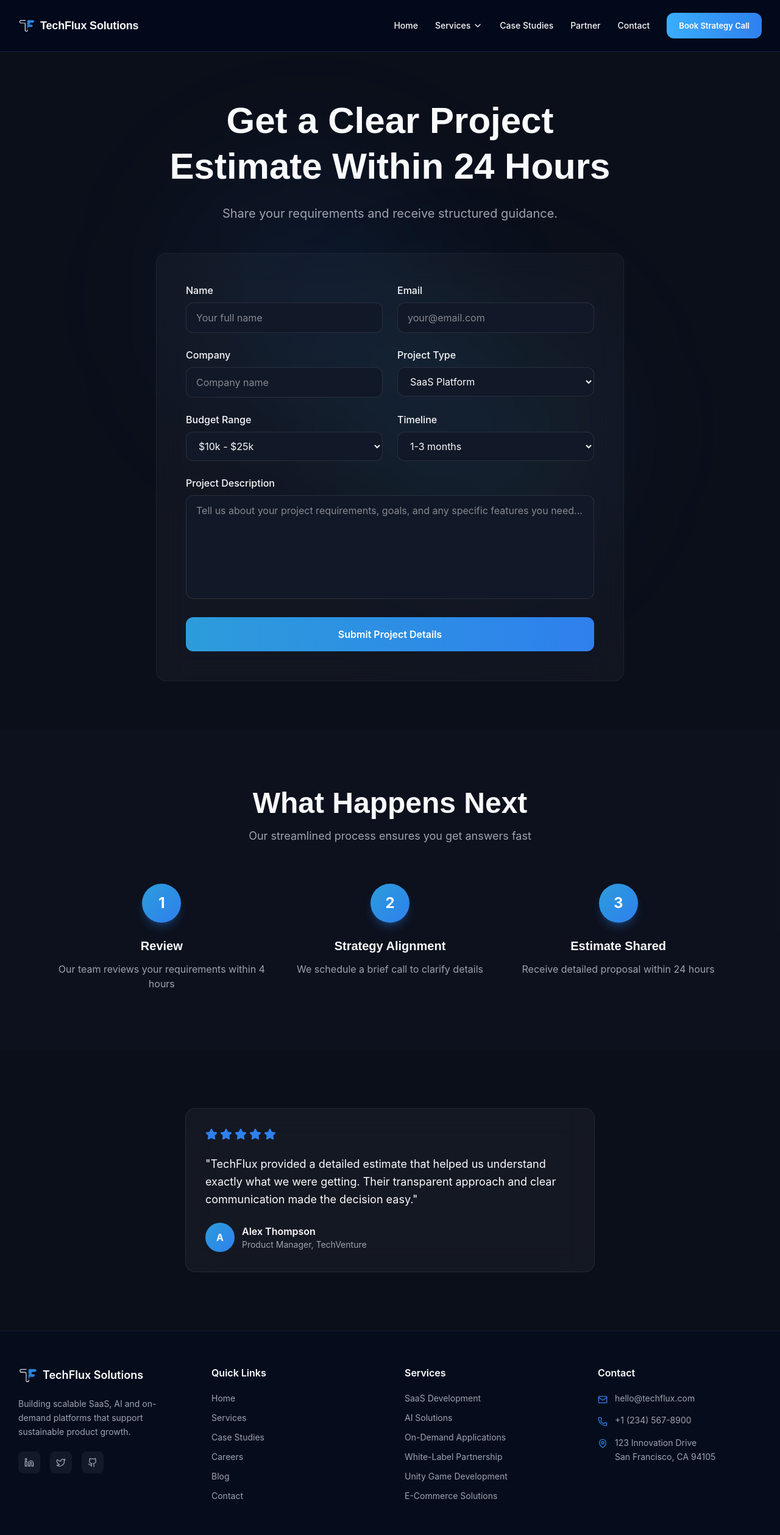
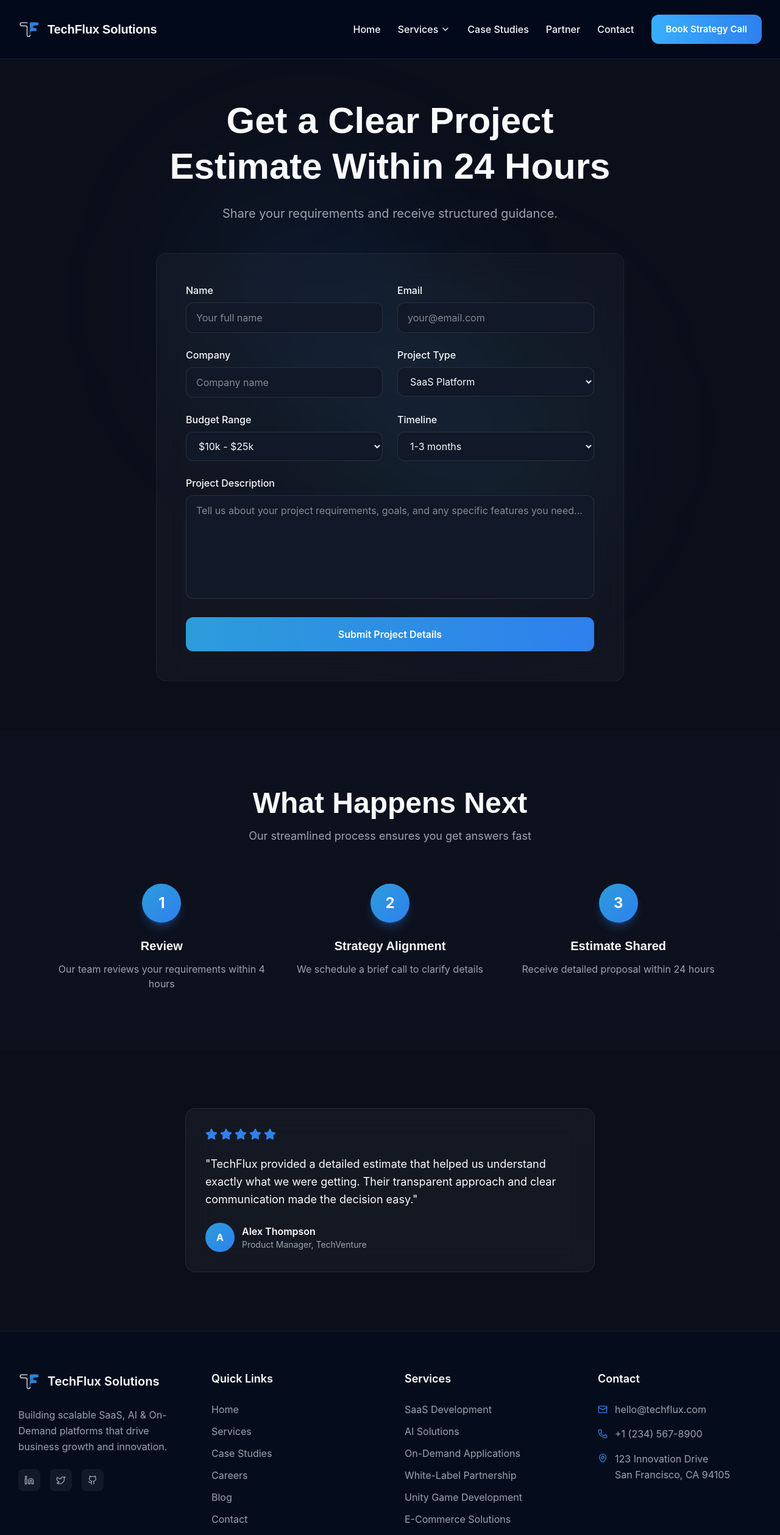
Before and after one commit to tanviikhairnar/TechFlux-new-design, a React (Vite) app: page /get-estimate in a window 1280 px wide. Shown: the top 2517 px of the page at 61% size. Built offline with nearby package versions, Linux system fonts and the light colour scheme.

Commit message:
final upadate of landing page

```diff
--- a/src/app/components/Footer.tsx
+++ b/src/app/components/Footer.tsx
@@ -5,25 +5,28 @@ import techfluxLogo from "../../assets/97803067c0aec46e43b07e2df6709083ebfe41e9.
 export function Footer() {
   return (
     <footer className="border-t border-white/5 bg-[#050d1d]">
-      <div className="mx-auto max-w-[1260px] px-4 pb-8 pt-14 lg:px-5">
+      <div className="mx-auto max-w-[1260px] px-4 pb-10 pt-16 lg:px-5">
+
+        {/* Top Grid */}
         <motion.div
           initial={{ opacity: 0, y: 24 }}
           whileInView={{ opacity: 1, y: 0 }}
           viewport={{ once: true, amount: 0.2 }}
           transition={{ duration: 0.5 }}
-          className="mb-14 grid grid-cols-1 gap-12 md:grid-cols-2 lg:grid-cols-4"
+          className="mb-16 grid grid-cols-1 gap-12 md:grid-cols-2 lg:grid-cols-4"
         >
+          {/* Brand */}
           <div>
-            <div className="mb-5 flex items-center gap-2">
-              <img src={techfluxLogo} alt="TechFlux Logo" className="h-8 w-8" />
-              <span className="font-sora text-lg font-semibold text-white">
+            <div className="mb-6 flex items-center gap-3">
+              <img src={techfluxLogo} alt="TechFlux Logo" className="h-9 w-9" />
+              <span className="font-sora text-xl font-semibold text-white">
                 TechFlux Solutions
               </span>
             </div>
 
-            <p className="mb-5 max-w-[280px] text-sm leading-relaxed text-[#9CA3AF]">
-              Building scalable SaaS, AI and on-demand platforms that support
-              sustainable product growth.
+            <p className="mb-6 max-w-[260px] text-base leading-relaxed text-[#9CA3AF]">
+              Building scalable SaaS, AI & On-Demand platforms that drive
+              business growth and innovation.
             </p>
 
             <div className="flex gap-4">
@@ -31,7 +34,7 @@ export function Footer() {
                 <motion.a
                   key={index}
                   href="#"
-                  whileHover={{ y: -3, scale: 1.04 }}
+                  whileHover={{ y: -3, scale: 1.05 }}
                   transition={{ duration: 0.2 }}
                   className="flex h-9 w-9 items-center justify-center rounded-lg bg-white/5 text-[#9CA3AF] transition-all duration-300 hover:bg-[#2F80ED]/20 hover:text-[#2F80ED]"
                 >
@@ -41,13 +44,19 @@ export function Footer() {
             </div>
           </div>
 
+          {/* Quick Links */}
           <div>
-            <h3 className="mb-5 font-sora font-semibold text-white">Quick Links</h3>
-            <ul className="space-y-3 text-sm">
+            <h3 className="mb-6 font-sora text-lg font-semibold text-white">
+              Quick Links
+            </h3>
+            <ul className="space-y-3 text-base">
               {["Home", "Services", "Case Studies", "Careers", "Blog", "Contact"].map(
                 (item, i) => (
                   <li key={i}>
-                    <a href="#" className="text-[#9CA3AF] transition-colors hover:text-[#2F80ED]">
+                    <a
+                      href="#"
+                      className="text-[#9CA3AF] transition-colors hover:text-[#2F80ED]"
+                    >
                       {item}
                     </a>
                   </li>
@@ -56,9 +65,12 @@ export function Footer() {
             </ul>
           </div>
 
+          {/* Services */}
           <div>
-            <h3 className="mb-5 font-sora font-semibold text-white">Services</h3>
-            <ul className="space-y-3 text-sm">
+            <h3 className="mb-6 font-sora text-lg font-semibold text-white">
+              Services
+            </h3>
+            <ul className="space-y-3 text-base">
               {[
                 "SaaS Development",
                 "AI Solutions",
@@ -68,7 +80,10 @@ export function Footer() {
                 "E-Commerce Solutions",
               ].map((item, i) => (
                 <li key={i}>
-                  <a href="#" className="text-[#9CA3AF] transition-colors hover:text-[#2F80ED]">
+                  <a
+                    href="#"
+                    className="text-[#9CA3AF] transition-colors hover:text-[#2F80ED]"
+                  >
                     {item}
                   </a>
                 </li>
@@ -76,9 +91,12 @@ export function Footer() {
             </ul>
           </div>
 
+          {/* Contact */}
           <div>
-            <h3 className="mb-5 font-sora font-semibold text-white">Contact</h3>
-            <ul className="space-y-4 text-sm">
+            <h3 className="mb-6 font-sora text-lg font-semibold text-white">
+              Contact
+            </h3>
+            <ul className="space-y-4 text-base">
               <li className="flex items-start gap-3">
                 <Mail className="mt-1 h-4 w-4 text-[#2F80ED]" />
                 <span className="text-[#9CA3AF]">hello@techflux.com</span>
@@ -101,40 +119,34 @@ export function Footer() {
           </div>
         </motion.div>
 
+        {/* CTA Box */}
         <motion.div
           initial={{ opacity: 0, y: 24 }}
           whileInView={{ opacity: 1, y: 0 }}
           viewport={{ once: true, amount: 0.3 }}
           transition={{ duration: 0.55 }}
-          whileHover={{ y: -4 }}
-          className="mb-14 rounded-2xl border border-[#1f365f] bg-[#0d1b35] px-8 py-12 text-center"
+          className="mb-16 rounded-2xl border border-[#1f365f] bg-[#0d1b35] px-8 py-14 text-center"
         >
-          <h2 className="mb-4 font-sora text-2xl font-semibold text-white md:text-3xl">
+          <h2 className="mb-4 font-sora text-3xl font-semibold text-white md:text-4xl">
             Ready to Build Something Scalable?
           </h2>
-          <p className="mx-auto mb-8 max-w-2xl text-[#9CA3AF]">
-            Let&apos;s discuss your SaaS, AI, or on-demand project with our
+          <p className="mx-auto mb-8 max-w-2xl text-base text-[#9CA3AF]">
+            Let&apos;s discuss your SaaS, AI, or On-Demand project with our
             product experts.
           </p>
+
           <div className="flex flex-col justify-center gap-4 sm:flex-row">
-            <button className="rounded-xl bg-[#2F80ED] px-6 py-3 text-sm font-medium text-white transition-all duration-300 hover:-translate-y-1 hover:bg-[#1C6DD0] hover:shadow-lg hover:shadow-[#2F80ED]/30">
+            <button className="rounded-xl bg-[#2F80ED] px-7 py-3 text-base font-medium text-white transition-all duration-300 hover:-translate-y-1 hover:bg-[#1C6DD0] hover:shadow-lg hover:shadow-[#2F80ED]/30">
               Book Strategy Call
             </button>
-            <button className="rounded-xl border border-[#2F80ED] px-6 py-3 text-sm font-medium text-[#2F80ED] transition-all duration-300 hover:-translate-y-1 hover:bg-[#2F80ED]/10">
+            <button className="rounded-xl border border-[#2F80ED] px-7 py-3 text-base font-medium text-[#2F80ED] transition-all duration-300 hover:-translate-y-1 hover:bg-[#2F80ED]/10">
               Become a Partner
             </button>
           </div>
         </motion.div>
 
-        <div className="flex flex-col items-center justify-between gap-4 border-t border-white/5 pt-6 text-xs text-[#6B7280] md:flex-row">
-          <p>© 2026 TechFlux Solutions. All rights reserved.</p>
-          <div className="flex gap-6">
-            {["Privacy Policy", "Terms of Service", "Cookie Policy"].map((item, i) => (
-              <a key={i} href="#" className="transition-colors hover:text-[#2F80ED]">
-                {item}
-              </a>
-            ))}
-          </div>
+        <div className="border-t border-white/5 pt-6 text-center text-sm text-[#6B7280]">
+          © 2026 TechFlux Solutions. All Rights Reserved.
         </div>
       </div>
     </footer>
--- a/src/app/components/Navigation.tsx
+++ b/src/app/components/Navigation.tsx
@@ -11,13 +11,20 @@ export function Navigation() {
   return (
     <nav className="fixed top-0 left-0 right-0 z-50 border-b border-[#10213F] bg-[#030A1C]/95 backdrop-blur-md">
       <div className="mx-auto max-w-[1260px] px-4 lg:px-5">
-        <div className="flex h-[84px] items-center justify-between">
+        <div className="flex h-[96px] items-center justify-between">
 
           {/* Logo */}
           <motion.div whileHover={{ scale: 1.02 }} transition={{ duration: 0.2 }}>
-          <Link to="/" className="flex items-center gap-2">
-            <img src={techfluxLogo} alt="TechFlux Logo" className="h-7 w-7 object-contain" />
-            <span className="text-[18px] font-semibold leading-none tracking-[-0.01em] text-[#F9FAFB]" style={{ fontFamily: 'Sora, sans-serif' }}>
+            <Link to="/" className="flex items-center gap-3">
+              <img
+                src={techfluxLogo}
+                alt="TechFlux Logo"
+                className="h-9 w-9 object-contain"
+              />
+              <span
+                className="text-[20px] font-semibold tracking-[-0.01em] text-[#F9FAFB]"
+                style={{ fontFamily: 'Sora, sans-serif' }}
+              >
                 TechFlux Solutions
               </span>
             </Link>
@@ -26,7 +33,7 @@ export function Navigation() {
           {/* Desktop Nav Links */}
           <div className="hidden items-center gap-7 lg:flex">
 
-            <Link to="/" className="text-[14px] font-medium leading-none text-[#F9FAFB] transition-colors hover:text-[#2F80ED]">
+            <Link to="/" className="text-[16px] font-medium text-[#F9FAFB] transition-colors hover:text-[#2F80ED]">
               Home
             </Link>
 
@@ -36,7 +43,7 @@ export function Navigation() {
               onMouseEnter={() => setServicesOpen(true)}
               onMouseLeave={() => setServicesOpen(false)}
             >
-              <button className="flex items-center gap-1 text-[14px] font-medium leading-none text-[#F9FAFB] transition-colors hover:text-[#2F80ED]">
+              <button className="flex items-center gap-1 text-[16px] font-medium text-[#F9FAFB] transition-colors hover:text-[#2F80ED]">
                 Services
                 <ChevronDown
                   className={`w-4 h-4 transition-transform duration-200 ${
@@ -73,15 +80,15 @@ export function Navigation() {
               </AnimatePresence>
             </div>
 
-            <a href="/#portfolio" className="text-[14px] font-medium leading-none text-[#F9FAFB] transition-colors hover:text-[#2F80ED]">
+            <a href="/#portfolio" className="text-[16px] font-medium text-[#F9FAFB] transition-colors hover:text-[#2F80ED]">
               Case Studies
             </a>
 
-            <Link to="/become-partner" className="text-[14px] font-medium leading-none text-[#F9FAFB] transition-colors hover:text-[#2F80ED]">
+            <Link to="/become-partner" className="text-[16px] font-medium text-[#F9FAFB] transition-colors hover:text-[#2F80ED]">
               Partner
             </Link>
 
-            <Link to="/contact" className="text-[14px] font-medium leading-none text-[#F9FAFB] transition-colors hover:text-[#2F80ED]">
+            <Link to="/contact" className="text-[16px] font-medium text-[#F9FAFB] transition-colors hover:text-[#2F80ED]">
               Contact
             </Link>
 
@@ -89,7 +96,7 @@ export function Navigation() {
             <motion.div whileHover={{ y: -2 }} transition={{ duration: 0.2 }}>
               <Link
                 to="/book-strategy-call"
-              className="inline-flex h-[42px] items-center rounded-xl bg-gradient-to-r from-[#3AAEFE] to-[#2F80ED] px-5 text-[13px] font-semibold leading-none text-white transition-all duration-300 hover:brightness-110 hover:shadow-lg hover:shadow-[#2F80ED]/30"
+                className="inline-flex h-[48px] items-center rounded-xl bg-gradient-to-r from-[#3AAEFE] to-[#2F80ED] px-6 text-[15px] font-semibold text-white transition-all duration-300 hover:brightness-110 hover:shadow-lg hover:shadow-[#2F80ED]/30"
               >
                 Book Strategy Call
               </Link>
@@ -115,24 +122,24 @@ export function Navigation() {
               className="lg:hidden border-t border-white/5 py-4 bg-[#030A1C]/95 backdrop-blur-md"
             >
               <div className="flex flex-col gap-3">
-                <Link to="/" className="text-sm text-[#F9FAFB] hover:text-[#2F80ED] py-2">
+                <Link to="/" className="text-[16px] text-[#F9FAFB] hover:text-[#2F80ED] py-2">
                   Home
                 </Link>
-                <a href="/#saas" className="text-sm text-[#F9FAFB] hover:text-[#2F80ED] py-2">
+                <a href="/#saas" className="text-[16px] text-[#F9FAFB] hover:text-[#2F80ED] py-2">
                   SaaS Development
                 </a>
-                <a href="/#ai" className="text-sm text-[#F9FAFB] hover:text-[#2F80ED] py-2">
+                <a href="/#ai" className="text-[16px] text-[#F9FAFB] hover:text-[#2F80ED] py-2">
                   AI Solutions
                 </a>
-                <a href="/#portfolio" className="text-sm text-[#F9FAFB] hover:text-[#2F80ED] py-2">
+                <a href="/#portfolio" className="text-[16px] text-[#F9FAFB] hover:text-[#2F80ED] py-2">
                   Case Studies
                 </a>
-                <Link to="/contact" className="text-sm text-[#F9FAFB] hover:text-[#2F80ED] py-2">
+                <Link to="/contact" className="text-[16px] text-[#F9FAFB] hover:text-[#2F80ED] py-2">
                   Contact
                 </Link>
                 <Link
                   to="/book-strategy-call"
-                  className="mt-2 rounded-lg bg-gradient-to-r from-[#2D9CDB] to-[#2F80ED] px-5 py-2.5 text-center text-sm font-semibold text-white transition-all duration-300 hover:brightness-110 hover:shadow-lg hover:shadow-[#2F80ED]/30"
+                  className="mt-2 rounded-lg bg-gradient-to-r from-[#2D9CDB] to-[#2F80ED] px-5 py-3 text-center text-[15px] font-semibold text-white transition-all duration-300 hover:brightness-110 hover:shadow-lg hover:shadow-[#2F80ED]/30"
                 >
                   Book Strategy Call
                 </Link>
--- a/src/app/pages/Home.tsx
+++ b/src/app/pages/Home.tsx
@@ -53,39 +53,46 @@ export default function Home() {
         <div className="absolute top-1/4 left-1/4 w-96 h-96 bg-[#2F80ED]/10 rounded-full blur-[120px]" />
         <div className="absolute bottom-1/4 right-1/4 w-96 h-96 bg-[#2D9CDB]/10 rounded-full blur-[120px]" />
 
-        <div className="w-full max-w-[1260px] mx-auto px-4 lg:px-5 py-20 grid md:grid-cols-2 gap-12 items-center relative z-10">
+        <div className="w-full max-w-[1320px] mx-auto px-6 lg:px-8 py-24 grid md:grid-cols-2 gap-16 items-center relative z-10">
+
+          {/* LEFT CONTENT */}
           <motion.div
             initial={{ opacity: 0, y: 30 }}
             animate={{ opacity: 1, y: 0 }}
             transition={{ duration: 0.8 }}
+            className="max-w-xl"
           >
             <h1
-              className="text-5xl md:text-6xl font-bold text-[#F9FAFB] leading-tight mb-6"
+              className="text-6xl md:text-7xl font-bold text-[#F9FAFB] leading-[1.1] mb-8"
               style={{ fontFamily: 'Sora, sans-serif' }}
             >
               Building Scalable SaaS, AI & On-Demand Platforms
             </h1>
-            <p className="text-lg text-[#9CA3AF] leading-relaxed mb-8">
-              TechFlux Solutions partners with startups and agencies to design, develop, and scale high-performance digital products.
+
+            <p className="text-xl text-[#9CA3AF] leading-relaxed mb-10">
+              TechFlux Solutions partners with startups and agencies to design,
+              develop, and scale high-performance digital products.
             </p>
-            <div className="flex flex-wrap gap-4">
+
+            <div className="flex flex-wrap gap-5">
               <Link
                 to="/book-strategy-call"
-                className="px-8 py-4 rounded-xl bg-gradient-to-r from-[#2D9CDB] to-[#2F80ED] text-white font-semibold hover:shadow-xl hover:shadow-[#2F80ED]/40 transition-all flex items-center gap-2"
+                className="px-9 py-4 rounded-xl bg-gradient-to-r from-[#2D9CDB] to-[#2F80ED] text-white font-semibold hover:shadow-xl hover:shadow-[#2F80ED]/40 transition-all flex items-center gap-2"
               >
                 Book Strategy Call
                 <ArrowRight className="w-5 h-5" />
               </Link>
+
               <a
                 href="#portfolio"
-                className="px-8 py-4 rounded-xl border border-[#2F80ED] text-[#2F80ED] font-semibold hover:bg-[#2F80ED]/10 transition-all"
+                className="px-9 py-4 rounded-xl border border-[#2F80ED] text-[#2F80ED] font-semibold hover:bg-[#2F80ED]/10 transition-all"
               >
                 View Case Studies
               </a>
             </div>
-
           </motion.div>
 
+          {/* RIGHT IMAGE */}
           <motion.div
             initial={{ opacity: 0, scale: 0.9 }}
             animate={{ opacity: 1, scale: 1 }}
@@ -96,11 +103,12 @@ export default function Home() {
               <img
                 src="https://images.unsplash.com/photo-1770169272345-9636d5ef2681?crop=entropy&cs=tinysrgb&fit=max&fm=jpg&ixid=M3w3Nzg4Nzd8MHwxfHNlYXJjaHwxfHxhYnN0cmFjdCUyMEFJJTIwdGVjaG5vbG9neSUyMG5ldXJhbCUyMG5ldHdvcmt8ZW58MXx8fHwxNzcyMDQ0NTQ4fDA&ixlib=rb-4.1.0&q=80&w=1080&utm_source=figma&utm_medium=referral"
                 alt="AI Technology"
-                className="w-full h-auto rounded-2xl"
+                className="w-full max-w-[640px] h-auto rounded-2xl ml-auto"
               />
               <div className="absolute inset-0 bg-gradient-to-t from-[#0B0F1A] via-transparent to-transparent" />
             </div>
           </motion.div>
+
         </div>
       </section>
 
@@ -161,21 +169,24 @@ export default function Home() {
               {
                 icon: Layers,
                 title: 'SaaS Development',
-                description: 'Build MVPs, subscription models, and scalable dashboards for long-term growth.',
-                link: '#saas'
+                description:
+                  'Build MVPs, subscription models, and scalable dashboards for long-term growth.',
+                link: '#saas',
               },
               {
                 icon: Brain,
                 title: 'AI Solutions',
-                description: 'Integrate AI chatbots, GPT models, automation, and advanced analytics.',
-                link: '#ai'
+                description:
+                  'Integrate AI chatbots, GPT models, automation, and advanced analytics.',
+                link: '#ai',
               },
               {
                 icon: Zap,
                 title: 'On-Demand Applications',
-                description: 'Real-time systems for booking, marketplace, and delivery platforms.',
-                link: '#ondemand'
-              }
+                description:
+                  'Real-time systems for booking, marketplace, and delivery platforms.',
+                link: '#ondemand',
+              },
             ].map((service, index) => (
               <motion.div
                 key={index}
@@ -184,26 +195,25 @@ export default function Home() {
                 viewport={{ once: true }}
                 transition={{ delay: index * 0.1 }}
                 whileHover={{ y: -8, transition: { duration: 0.3 } }}
-                className="group relative p-8 rounded-2xl backdrop-blur-xl border border-white/5 hover:border-[#2F80ED]/50 transition-all"
-                style={{ background: 'rgba(255,255,255,0.03)' }}
+                className="group relative p-8 rounded-2xl border border-[#1B263B] hover:border-[#2F80ED]/60 transition-all"
+                style={{ background: '#0F172A' }}
               >
-                <div
-                  className="w-14 h-14 rounded-xl bg-gradient-to-br from-[#2D9CDB]/20 to-[#2F80ED]/20 flex items-center justify-center mb-6 group-hover:shadow-lg group-hover:shadow-[#2F80ED]/30 transition-all"
-                >
-                  <service.icon
-                    className="w-7 h-7"
-                    style={{ color: "#2F80ED" }}
-                  />
+                {/* Icon */}
+                <div className="w-14 h-14 rounded-xl bg-gradient-to-br from-[#2D9CDB] to-[#2F80ED] flex items-center justify-center mb-6 shadow-lg shadow-[#2F80ED]/25 transition-all">
+                  <service.icon className="w-7 h-7 text-white" />
                 </div>
+
                 <h3
                   className="text-xl font-bold text-[#F9FAFB] mb-3"
                   style={{ fontFamily: 'Sora, sans-serif' }}
                 >
                   {service.title}
                 </h3>
+
                 <p className="text-[#9CA3AF] leading-relaxed mb-4">
                   {service.description}
                 </p>
+
                 <a
                   href={service.link}
                   className="text-[#2F80ED] font-semibold flex items-center gap-2 group-hover:gap-3 transition-all"
```
Lines whose indentation alone changed are shown as unchanged.
